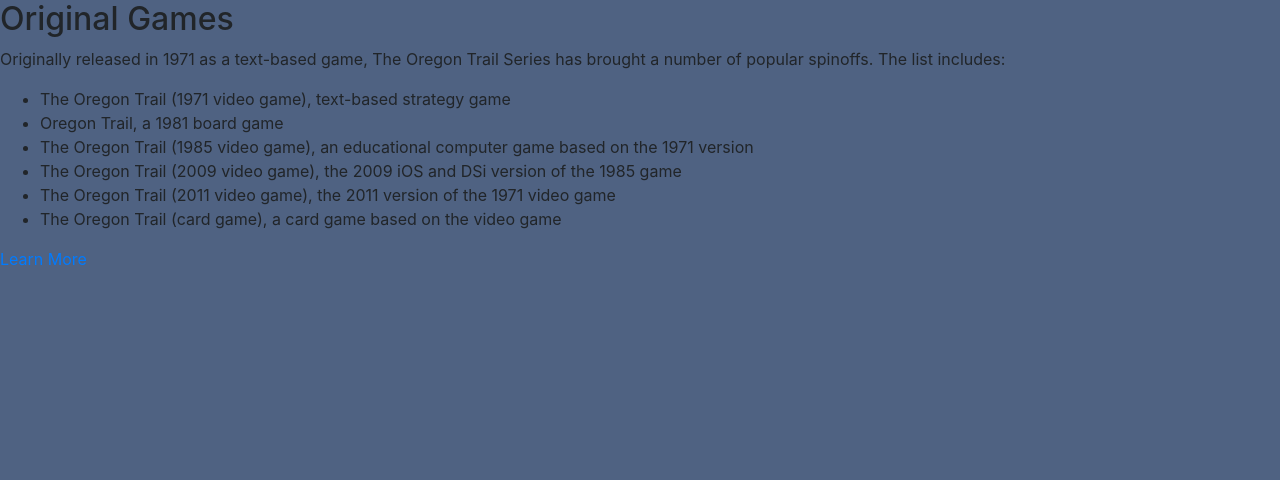
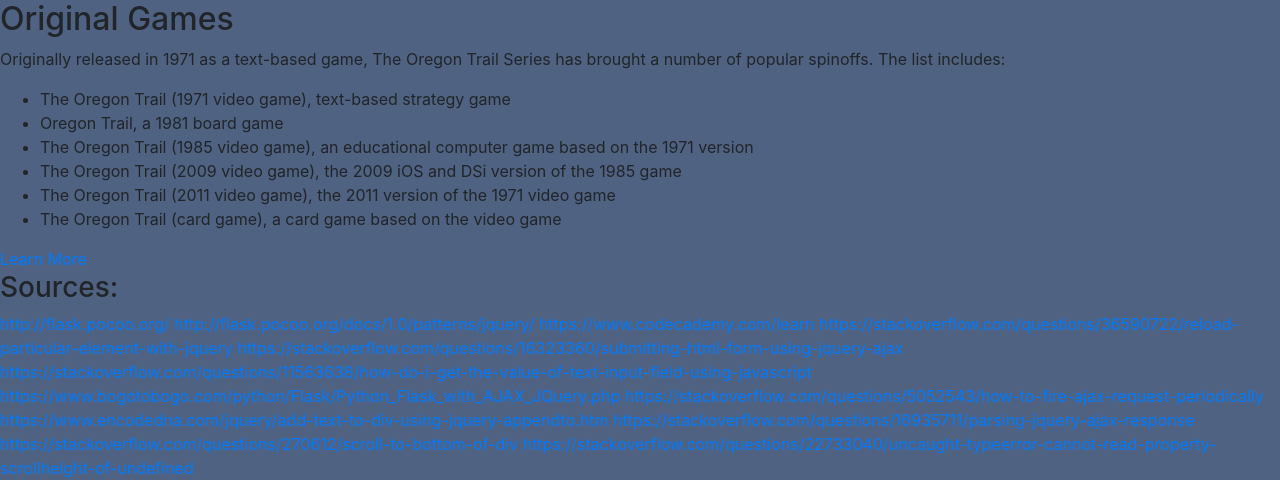
Before and after one commit to avewynn/oregon-python, a Flask app: page /about in a window 1280 px wide. Shown: the part 1751-2231 px from the top of the page. Before the commit the page ends 2017 px from the top, so only its background shows below. Run offline with Flask 2, Linux system fonts and the light colour scheme; parts of the project's set-up code (start-up, migrations or seed data) failed here and were passed over; some libraries are stand-ins or nearby versions.

Commit message:
add sources

```diff
--- a/templates/about.html
+++ b/templates/about.html
@@ -67,5 +67,19 @@
 
   <a href="https://en.wikipedia.org/wiki/The_Oregon_Trail_(series)"
    target ="_blank"> Learn More </a>
+   <h3>Sources:</h3>
+   <a href="http://flask.pocoo.org/">http://flask.pocoo.org/</a>
+   <a href="http://flask.pocoo.org/docs/1.0/patterns/jquery/">http://flask.pocoo.org/docs/1.0/patterns/jquery/</a>
+   <a href="https://www.codecademy.com/learn">https://www.codecademy.com/learn</a>
+   <a href="https://stackoverflow.com/questions/36590722/reload-particular-element-with-jquery">https://stackoverflow.com/questions/36590722/reload-particular-element-with-jquery</a>
+   <a href="https://stackoverflow.com/questions/16323360/submitting-html-form-using-jquery-ajax">https://stackoverflow.com/questions/16323360/submitting-html-form-using-jquery-ajax</a>
+   <a href="https://stackoverflow.com/questions/11563638/how-do-i-get-the-value-of-text-input-field-using-javascript">https://stackoverflow.com/questions/11563638/how-do-i-get-the-value-of-text-input-field-using-javascript</a>
+   <a href="https://www.bogotobogo.com/python/Flask/Python_Flask_with_AJAX_JQuery.php">https://www.bogotobogo.com/python/Flask/Python_Flask_with_AJAX_JQuery.php</a>
+   <a href="https://stackoverflow.com/questions/5052543/how-to-fire-ajax-request-periodically">https://stackoverflow.com/questions/5052543/how-to-fire-ajax-request-periodically</a>
+   <a href="https://www.encodedna.com/jquery/add-text-to-div-using-jquery-appendto.htm">https://www.encodedna.com/jquery/add-text-to-div-using-jquery-appendto.htm</a>
+   <a href="https://stackoverflow.com/questions/16935711/parsing-jquery-ajax-response">https://stackoverflow.com/questions/16935711/parsing-jquery-ajax-response</a>
+   <a href="https://stackoverflow.com/questions/270612/scroll-to-bottom-of-div">https://stackoverflow.com/questions/270612/scroll-to-bottom-of-div</a>
+   <a href="https://stackoverflow.com/questions/22733040/uncaught-typeerror-cannot-read-property-scrollheight-of-undefined">https://stackoverflow.com/questions/22733040/uncaught-typeerror-cannot-read-property-scrollheight-of-undefined</a>
+
   </body>
 </html>
```
